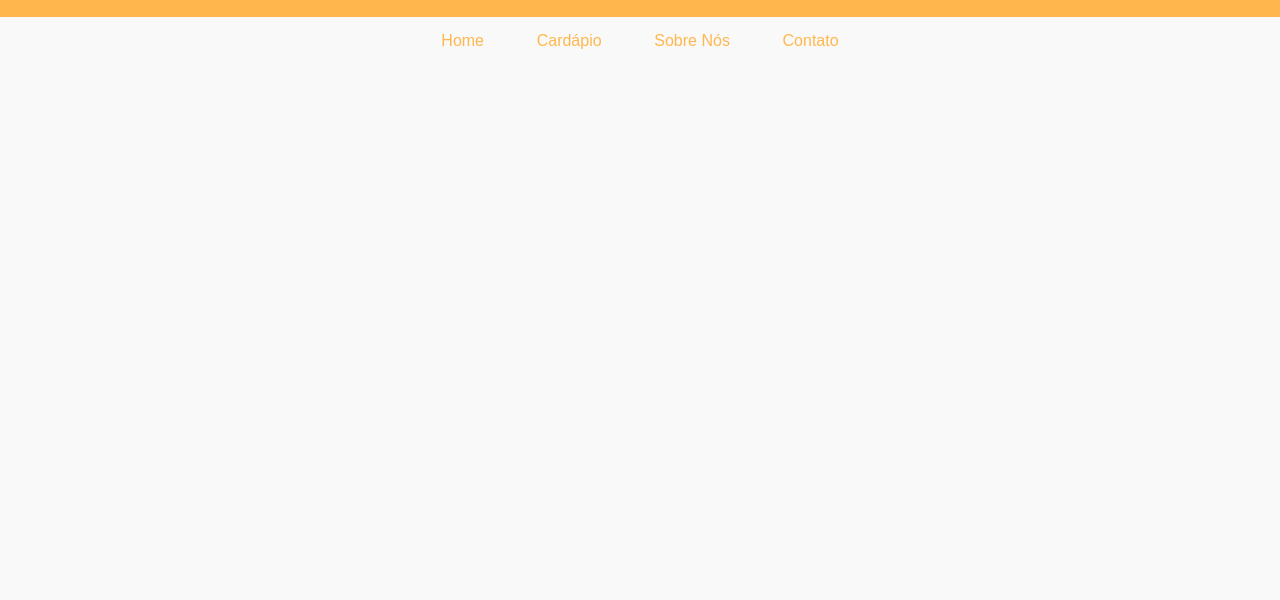
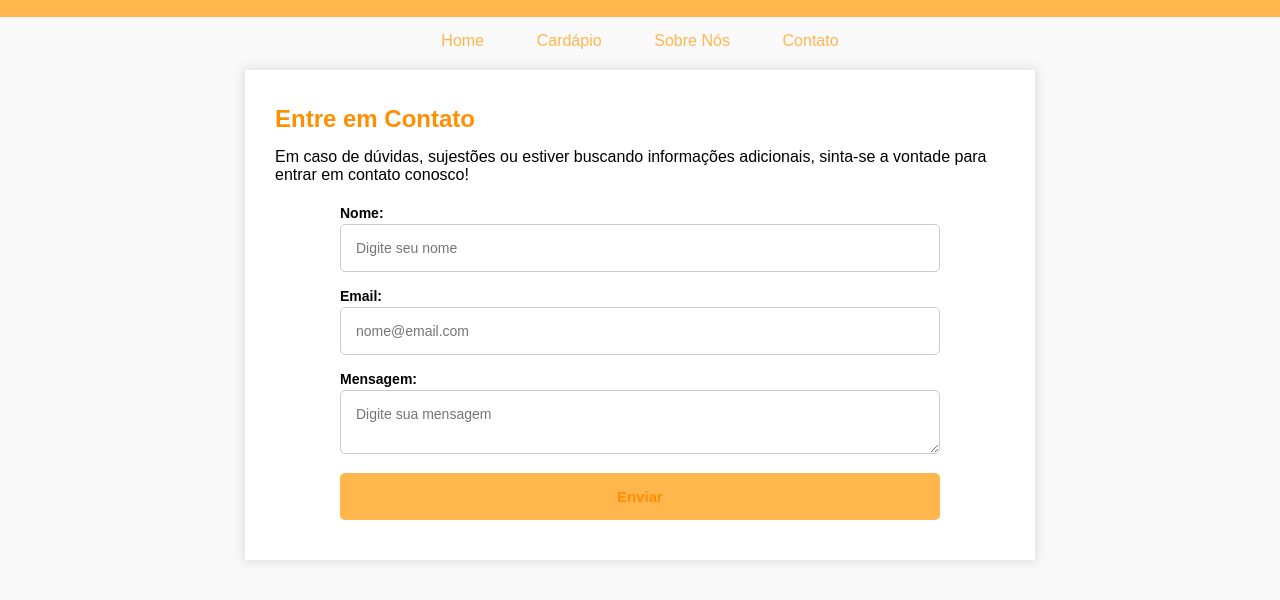
Before and after one commit to p-skipper/empadas_deliciosas, a plain HTML site: page contato.html in a window 1280 px wide. Shown: the part 60-660 px from the top of the page. Drawn offline with Linux system fonts and the light colour scheme.

Commit message:
ultimas correções

```diff
--- a/contato.html
+++ b/contato.html
@@ -22,7 +22,27 @@
 
     <main>
         <section>
+            <h2>Entre em Contato</h2>
+            <p>Em caso de dúvidas, sujestões ou estiver buscando informações adicionais, sinta-se a vontade para entrar em contato conosco!</p>
 
+            <form>
+                <div>
+                    <label for="name">Nome:</label>
+                    <input type="text" id="name" placeholder="Digite seu nome">
+                </div>
+
+                <div>
+                    <label for="email">Email:</label>
+                    <input type="email" id="email" placeholder="nome@email.com">
+                </div>
+
+                <div>
+                    <label for="message">Mensagem:</label><br>
+                    <textarea id="message" name="message" placeholder="Digite sua mensagem"></textarea><br>
+                </div>
+
+                <button type="submit">Enviar</button>
+            </form>
 
         </section>
     </main>
--- a/styles.css
+++ b/styles.css
@@ -2,7 +2,8 @@
     font-family: Arial, sans-serif;
     margin: 0;
     padding: 0;
-    background-color: #F9F9F9;
+    background-color: #f9f9f9;
+    box-sizing: border-box;
 }
 
 h1,h2,h3,p {
@@ -44,17 +45,22 @@ nav ul li a {
 main {
     display: flex;
     justify-content: center;
-    margin-top: 15px;
+    margin-top: 20px;
 }
 
 section {
+    background-color: #ffffff;
+    padding: 20px 30px;
+    max-width: 790px;
+    box-shadow: 0px 0px 10px 2px rgb(0, 0, 0, 0.1);
+}
+
+section * {
     background-color: inherit;
-    padding: 20px;
-    max-width: 790px;
 }
 
 h2 {
-    margin: 20px auto;
+    margin: 15px auto;
     color: #FF8F00;
 }
 
@@ -110,13 +116,61 @@ th {
     gap: 0px;
 }
 
+section ul {
+    margin-left: 40px;
+}
+
 .titulo-centralizado {
     text-align: center;
+    padding: 10px;
 }
 
 .map {
     text-align: center;
+    margin-bottom: 30px;
 }
+
+form {
+    display: flex;
+    flex-flow: column;
+    margin: 20px auto;
+    width: 600px;
+}
+
+form div {
+    padding: 0;
+    margin-bottom: 15px;
+}
+
+label {
+    padding-left: 0;
+    font-size: 14px;
+    font-weight: bold;
+}
+
+input, textarea {
+    margin-top: 2px;
+    width: 600px;
+    padding: 15px;
+    border: 1px solid #ccc;
+    border-radius: 5px;
+    font-size: 14px;
+}
+
+button {
+    width: 600px;
+    padding: 15px;
+    font-size: 15px;
+    border: none;
+    border-radius: 5px;
+    background-color: #FFB74D;
+    color: #FF8F00;
+    font-weight: bold;
+}
+
+button:hover {
+    cursor: pointer;
+  }
 
 footer {
     padding: 30px;
```
Also changed, not shown: cardapio.html (+2 -2 lines).
